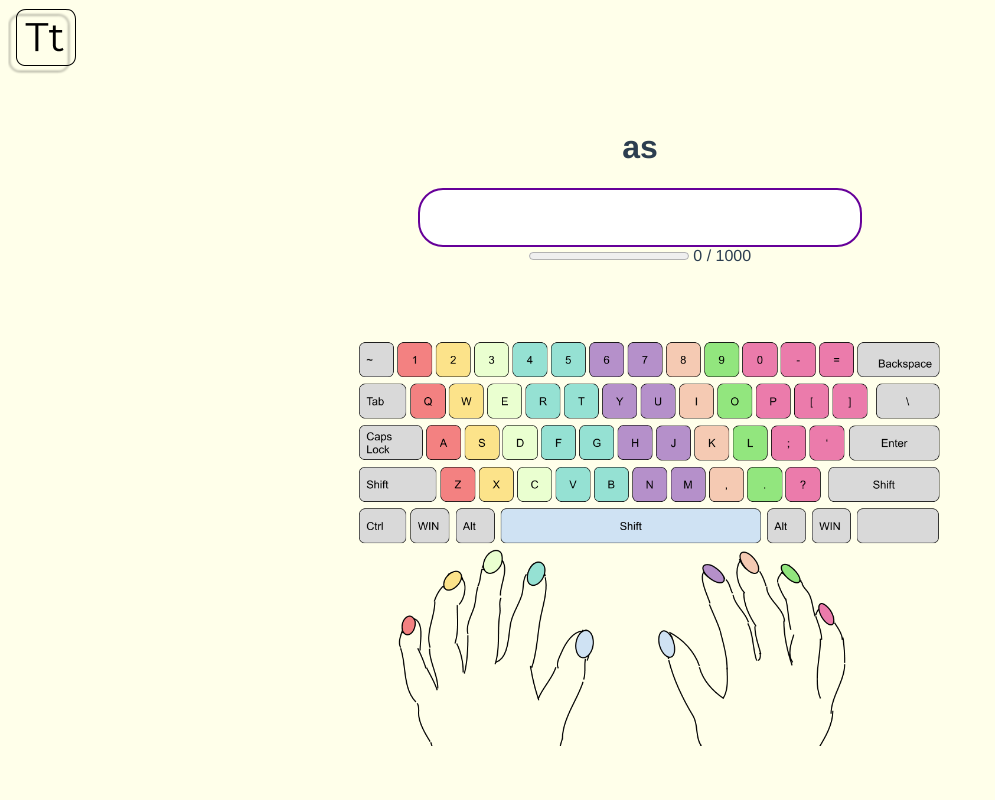
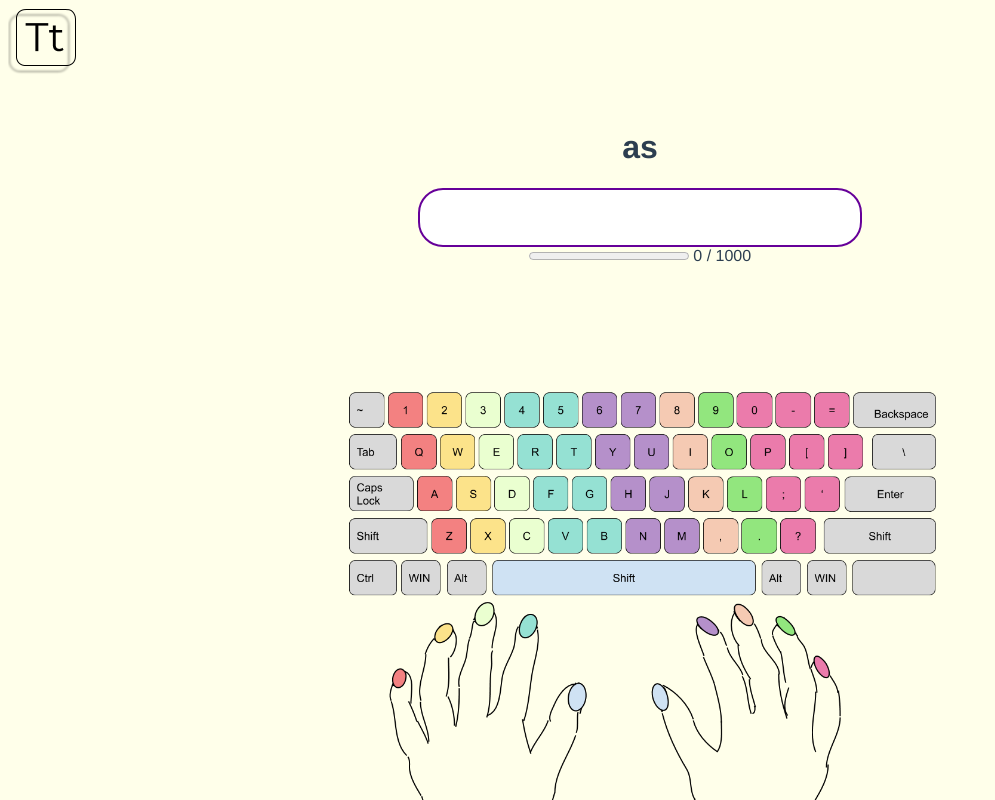
Before and after one commit to rlshepherd/learn-typing, a Vue app: page / in a window 1280 px wide. Shown: the whole page, without its empty margins (0-995 px from the left). Built offline with nearby package versions, Linux system fonts and the light colour scheme.

Commit message:
align hint to bottom

```diff
--- a/src/App.vue
+++ b/src/App.vue
@@ -114,11 +114,11 @@ export default {
   -moz-osx-font-smoothing: grayscale;
   text-align: center;
   color: #2c3e50;
-  margin-top: ;
   display: flex;
   flex-direction: column;
   align-items: center;
   justify-content: center;
+  height: 100%;
 }
 body {
   background-color: #ffffea;
--- a/src/components/TypingHint.vue
+++ b/src/components/TypingHint.vue
@@ -56,17 +56,18 @@ export default {
 </script>
 <style scoped>
 .typing-hint {
-    position: relative;
-    margin-top: 5%;
     padding-left: 20px;
-    width: 70%;
+    width: 50%;
     display: flex;
+    flex-shrink: 0;
+    justify-content: center;
 }
 .keyboard {
     position: absolute;
+    bottom: 0;
     max-width: 100%;
     width: inherit;
-    left: 17.5%;
+    padding-left: 1%;
 }
 .hintfade-leave-active, .nohintfade-enter-active {
   transition: opacity 0.5s;
```
